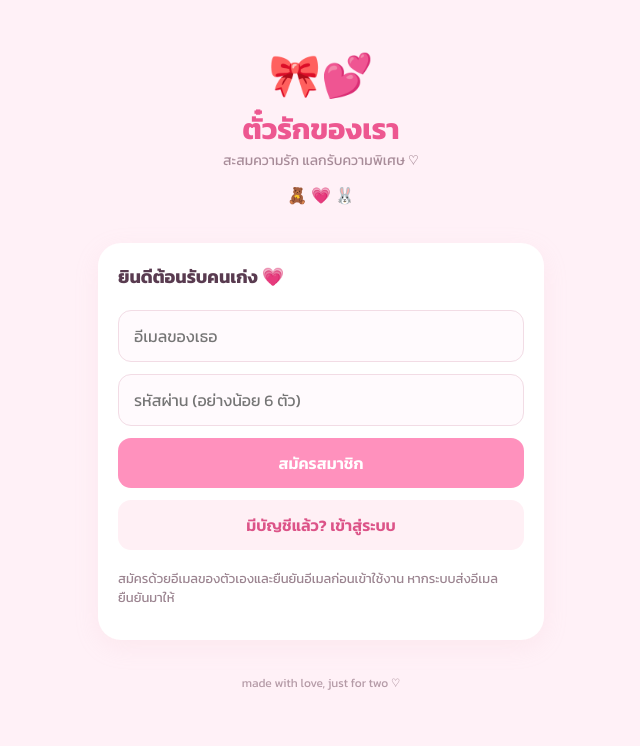
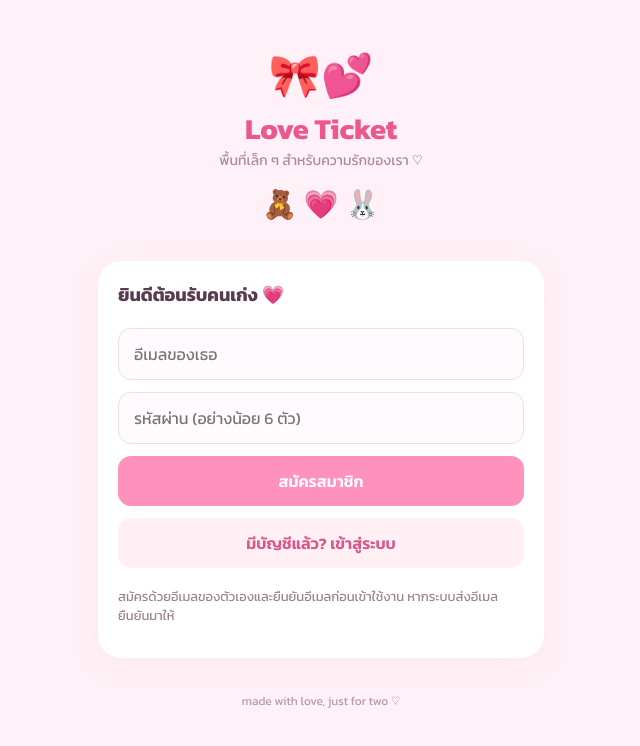
Before and after one commit to kawfang77/Love-Ticket, a plain HTML site: page index.html in a window 1280 px wide. Shown: the whole page, without its empty margins (319-959 px from the left). Drawn offline with nearby package versions, Linux system fonts and the light colour scheme.

Commit message:
Update index.html

```diff
--- a/index.html
+++ b/index.html
@@ -51,9 +51,9 @@ footer{text-align:center;color:#b59ba7;font-size:12px;padding:20px}
 <main>
 <header>
   <div class="logo">🎀💕</div>
-  <h1>ตั๋วรักของเรา</h1>
-  <div class="sub">สะสมความรัก แลกรับความพิเศษ ♡</div>
-  <div style="margin-top:12px">
+  <h1>Love Ticket</h1>
+  <div class="sub">พื้นที่เล็ก ๆ สำหรับความรักของเรา ♡</div>
+  <div style="margin-top:12px; font-size:28px;">
     🧸 💗 🐰
   </div>
 </header>
```
